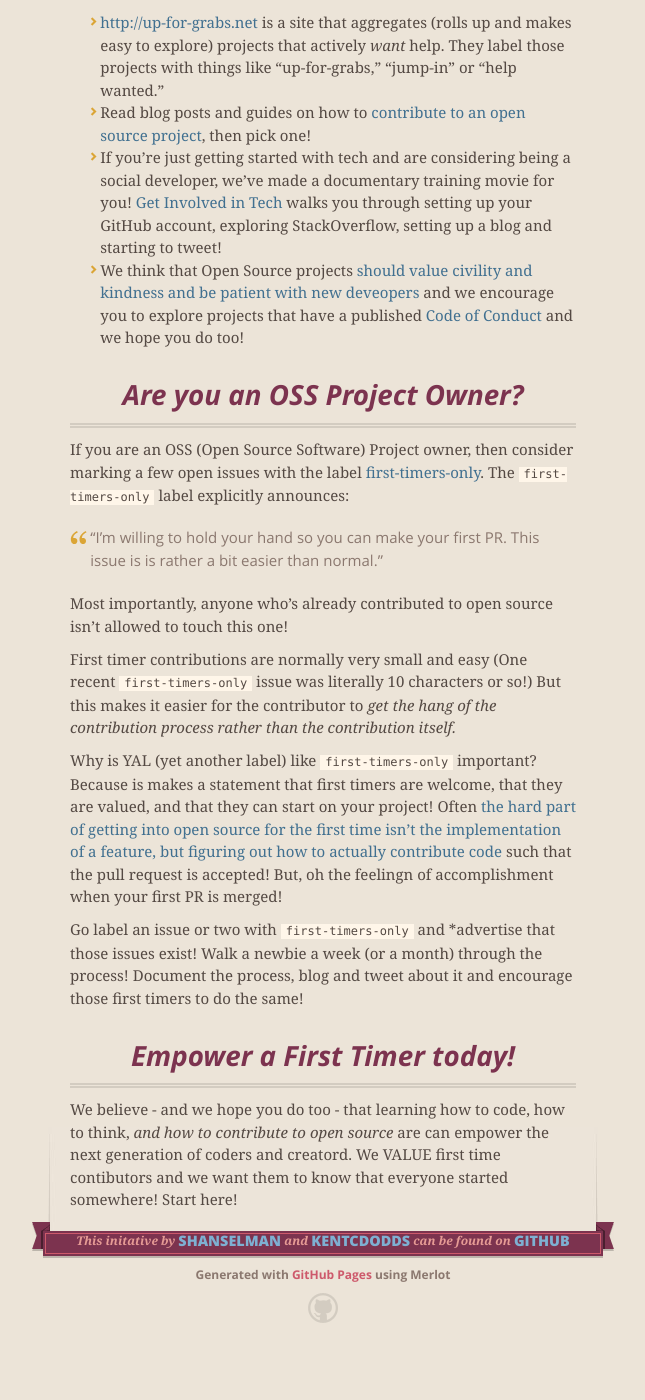
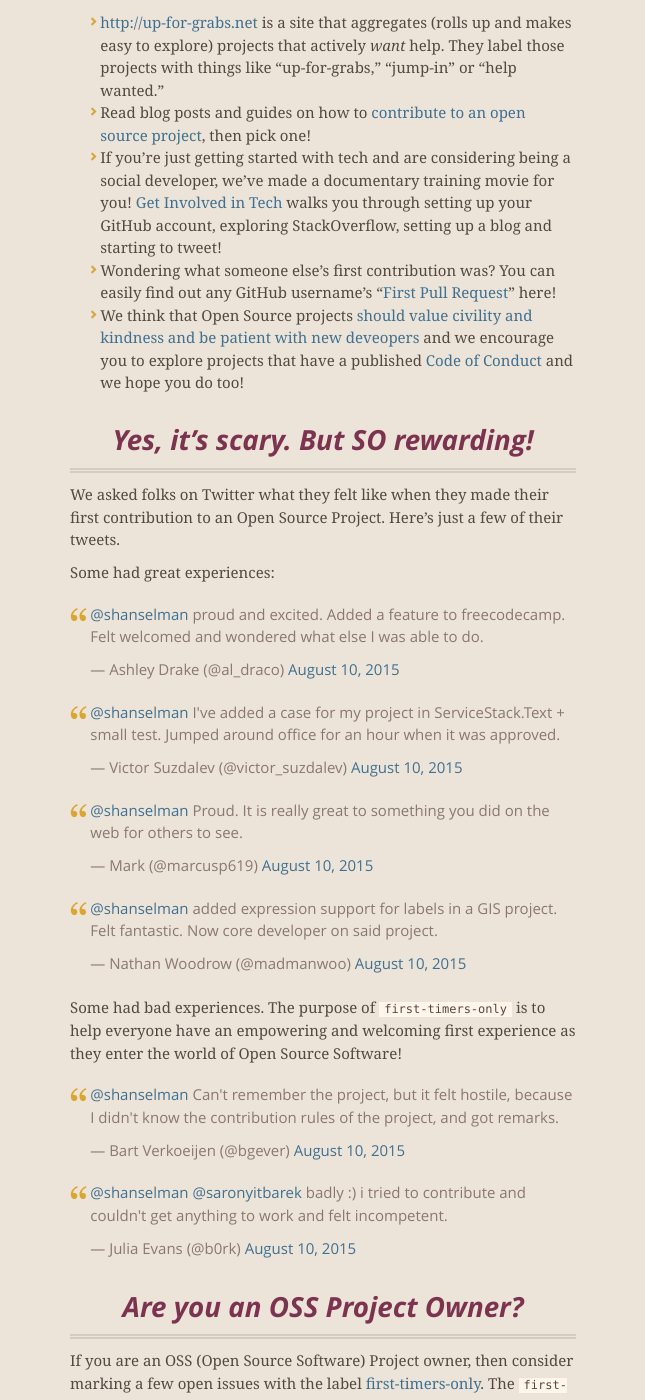
Before and after one commit to shanselman/firsttimersonly, a Jekyll site: the page built from index.md, in a window 1280 px wide and 1400 px high, scrolled down 513 px. Shown: the whole window, without its empty margins (317-962 px from the left). Built offline with Jekyll 4.4.1, drawn with Linux system fonts in a browser that asks for light colours; nearby versions of some CDN libraries; Markdown is read by kramdown in place of the engine named in the settings; comment, search, counter and statistics services are not loaded; before the commit the page ends 1876 px from its top, so only the background shows below that.

Commit message:
Update index.md

```diff
--- a/index.md
+++ b/index.md
@@ -11,7 +11,34 @@ If you have never contributed to an open source project before and you're just g
 * [http://up-for-grabs.net](http://up-for-grabs.net) is a site that aggregates (rolls up and makes easy to explore) projects that actively *want* help. They label those projects with things like "up-for-grabs," "jump-in" or "help wanted."
 * Read blog posts and guides on how to [contribute to an open source project](http://www.hanselman.com/blog/GetInvolvedInOpenSourceTodayHowToContributeAPatchToAGitHubHostedOpenSourceProjectLikeCode52.aspx), then pick one!
 * If you're just getting started with tech and are considering being a social developer, we've made a documentary training movie for you! [Get Involved in Tech](http://www.getinvolvedintech.com) walks you through setting up your GitHub account, exploring StackOverflow, setting up a blog and starting to tweet!
+* Wondering what someone else's first contribution was? You can easily find out any GitHub username's "[First Pull Request](http://firstpr.me/)" here!
 * We think that Open Source projects [should value civility and kindness and be patient with new deveopers](http://www.hanselman.com/blog/BringKindnessBackToOpenSource.aspx) and we encourage you to explore projects that have a published [Code of Conduct](http://contributor-covenant.org/) and we hope you do too!
+
+### Yes, it's scary. But SO rewarding!
+
+We asked folks on Twitter what they felt like when they made their first contribution to an Open Source Project. Here's just a few of their tweets.
+
+Some had great experiences:
+
+<blockquote class="twitter-tweet" data-conversation="none" lang="en"><p lang="en" dir="ltr"><a href="https://twitter.com/shanselman">@shanselman</a> proud and excited. Added a feature to freecodecamp. Felt welcomed and wondered what else I was able to do.</p>&mdash; Ashley Drake (@al_draco) <a href="https://twitter.com/al_draco/status/630564607527137280">August 10, 2015</a></blockquote>
+<script async src="//platform.twitter.com/widgets.js" charset="utf-8"></script>
+
+<blockquote class="twitter-tweet" data-conversation="none" lang="en"><p lang="en" dir="ltr"><a href="https://twitter.com/shanselman">@shanselman</a> I&#39;ve added a case for my project in ServiceStack.Text + small test. Jumped around office for an hour when it was approved.</p>&mdash; Victor Suzdalev (@victor_suzdalev) <a href="https://twitter.com/victor_suzdalev/status/630609157218041857">August 10, 2015</a></blockquote>
+<script async src="//platform.twitter.com/widgets.js" charset="utf-8"></script>
+
+<blockquote class="twitter-tweet" data-conversation="none" lang="en"><p lang="en" dir="ltr"><a href="https://twitter.com/shanselman">@shanselman</a> Proud. It is really great to something you did on the web for others to see.</p>&mdash; Mark (@marcusp619) <a href="https://twitter.com/marcusp619/status/630549004015644672">August 10, 2015</a></blockquote>
+<script async src="//platform.twitter.com/widgets.js" charset="utf-8"></script>
+
+<blockquote class="twitter-tweet" data-conversation="none" lang="en"><p lang="en" dir="ltr"><a href="https://twitter.com/shanselman">@shanselman</a> added expression support for labels in a GIS project. Felt fantastic. Now core developer on said project.</p>&mdash; Nathan Woodrow (@madmanwoo) <a href="https://twitter.com/madmanwoo/status/630546384865722369">August 10, 2015</a></blockquote>
+<script async src="//platform.twitter.com/widgets.js" charset="utf-8"></script>
+
+Some had bad experiences. The purpose of `first-timers-only` is to help everyone have an empowering and welcoming first experience as they enter the world of Open Source Software!
+
+<blockquote class="twitter-tweet" data-conversation="none" lang="en"><p lang="en" dir="ltr"><a href="https://twitter.com/shanselman">@shanselman</a> Can&#39;t remember the project, but it felt hostile, because I didn&#39;t know the contribution rules of the project, and got remarks.</p>&mdash; Bart Verkoeijen (@bgever) <a href="https://twitter.com/bgever/status/630598265365401601">August 10, 2015</a></blockquote>
+<script async src="//platform.twitter.com/widgets.js" charset="utf-8"></script>
+
+<blockquote class="twitter-tweet" data-conversation="none" lang="en"><p lang="en" dir="ltr"><a href="https://twitter.com/shanselman">@shanselman</a> <a href="https://twitter.com/saronyitbarek">@saronyitbarek</a> badly :) i tried to contribute and couldn&#39;t get anything to work and felt incompetent.</p>&mdash; Julia Evans (@b0rk) <a href="https://twitter.com/b0rk/status/630608404923285504">August 10, 2015</a></blockquote>
+<script async src="//platform.twitter.com/widgets.js" charset="utf-8"></script>
 
 ### Are you an OSS Project Owner?
 If you are an OSS (Open Source Software) Project owner, then consider marking a few open issues with the label [first-timers-only](https://github.com/search?q=label%3Afirst-timers-only). The `first-timers-only` label explicitly announces:
```
